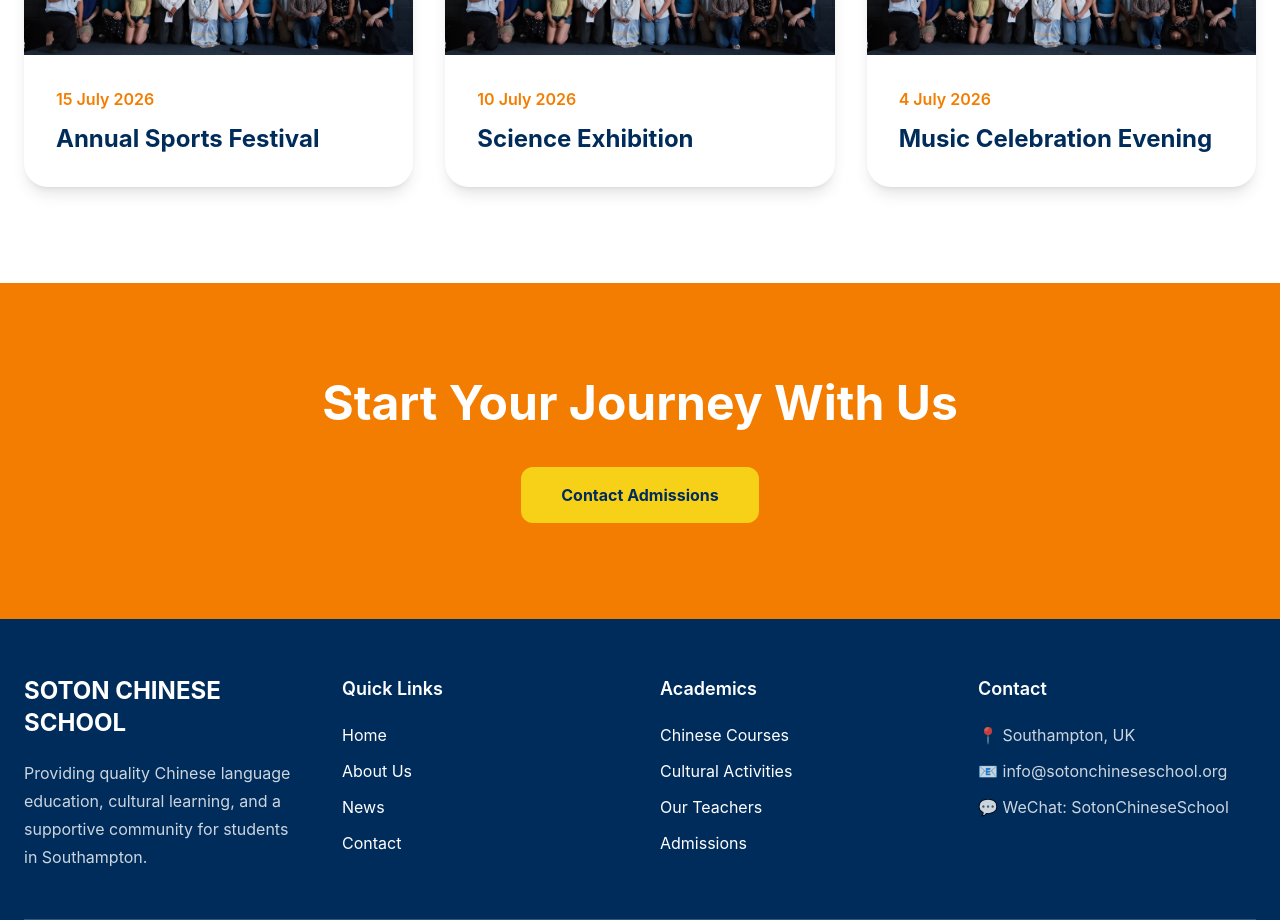
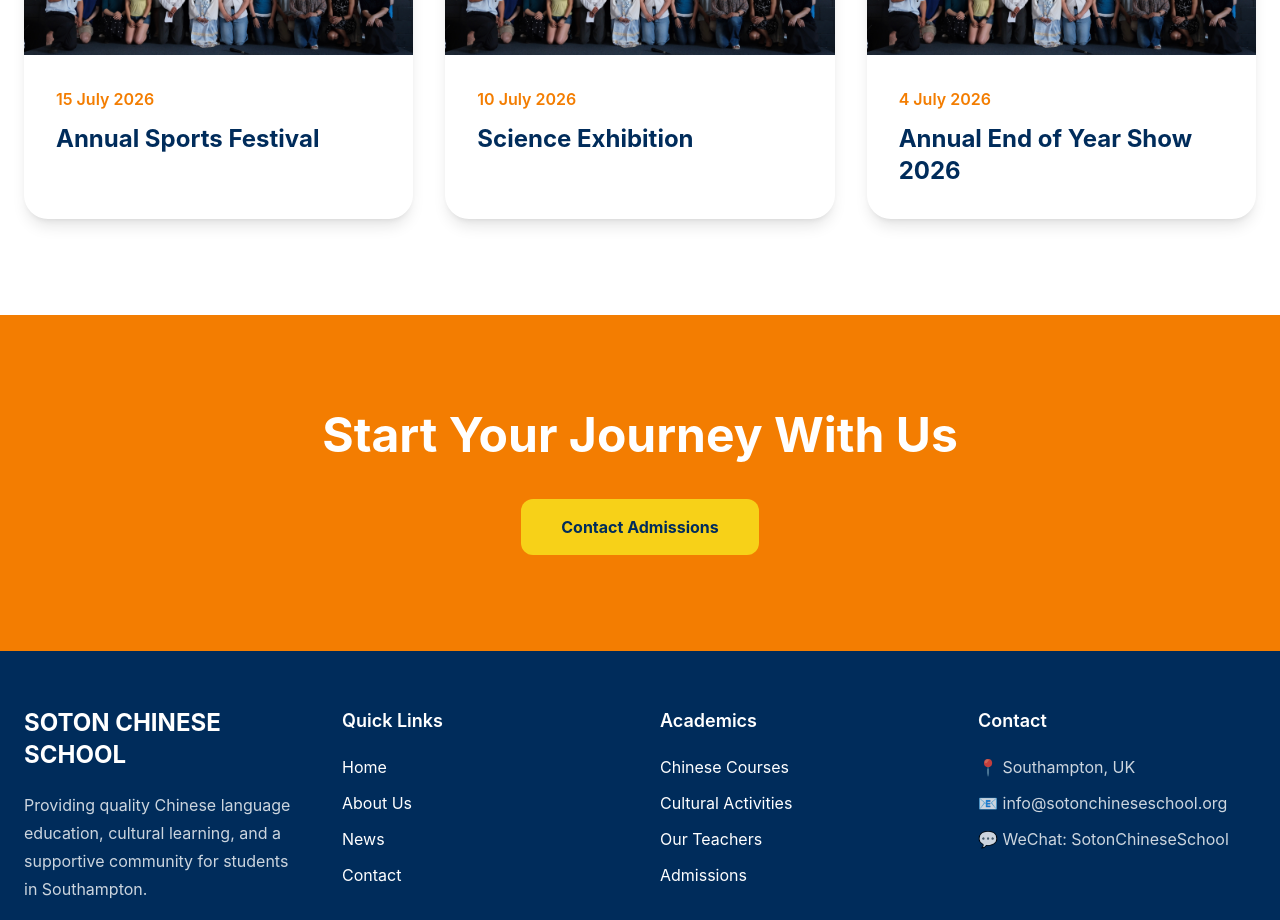
Before and after one commit to 2LIUZ98/SOTON_CHINESE_SCHOOL-2026, a React app in the folder frontend/: page / in a window 1280 px wide. Shown: the part 3640-4560 px from the top of the page. Built offline with nearby package versions, Linux system fonts and the light colour scheme; the HTML template or start-up script is replaced by a standard one.

Commit message:
FRONTEND: NEWS - END OF YEAR SHOW 2026

```diff
--- a/frontend/src/views/Home.jsx
+++ b/frontend/src/views/Home.jsx
@@ -79,7 +79,7 @@ export default function Home() {
         Full,
     },
     {
-      title: "Music Celebration Evening",
+      title: "Annual End of Year Show 2026",
       date: "4 July 2026",
       image:
         Full,
```
